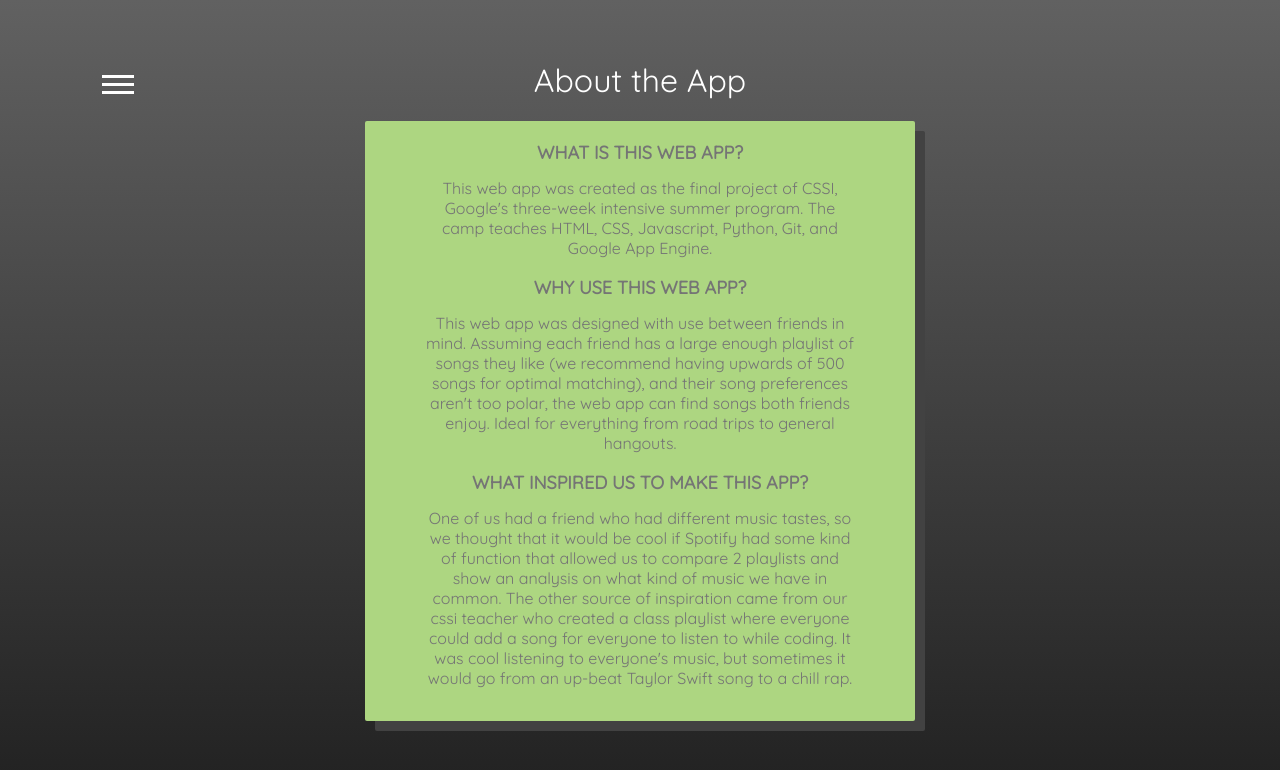
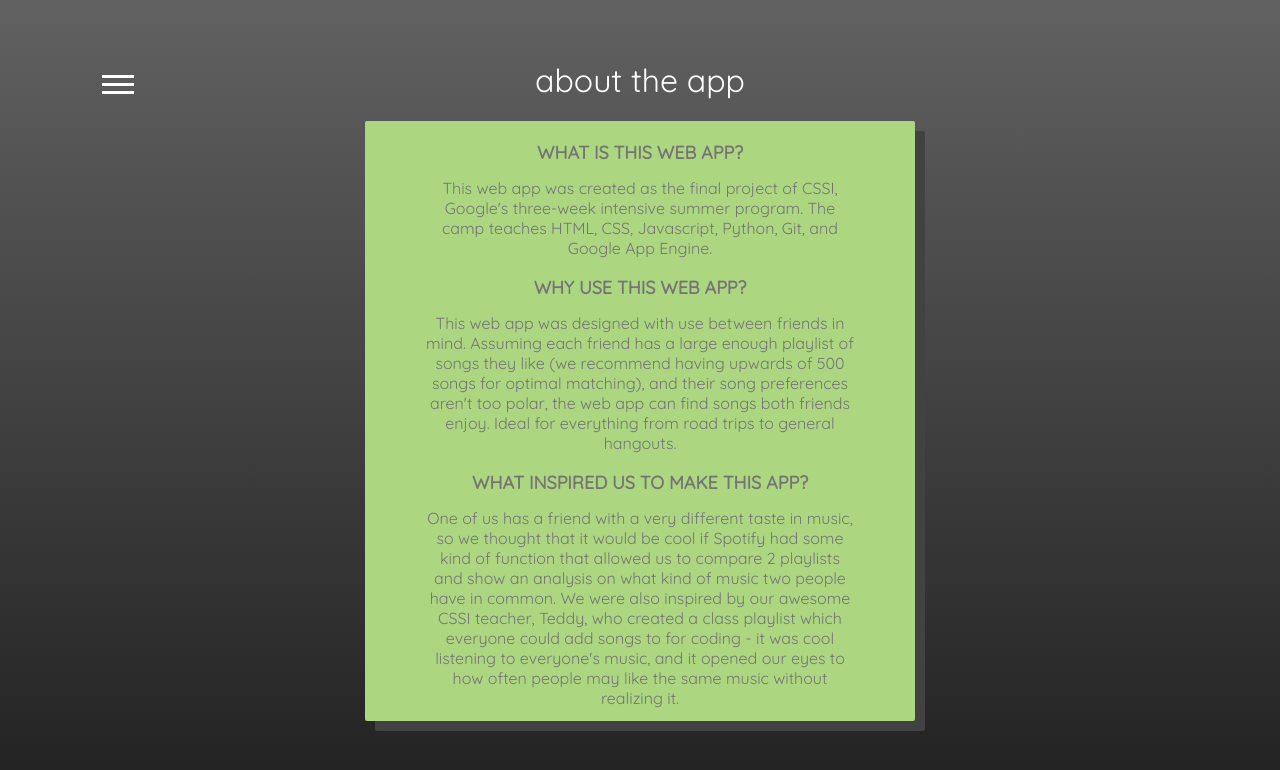
Before and after one commit to mirrorkeydev/SpotifyIntersection, a Python web app: template templates/aboutapp.html in a window 1280 px wide. Shown: the top 770 px of the page. Run offline with Jinja, Linux system fonts and the light colour scheme; the template is opened without the code that fills it, so the values that code supplies are empty.

Commit message:
finish commit

```diff
--- a/templates/aboutapp.html
+++ b/templates/aboutapp.html
@@ -101,6 +101,7 @@
         top: 64px;
         left: 83px;
         display: inline-block;
+        z-index: 1;
       }
 
       .button {
@@ -164,7 +165,7 @@
     </div>
 
     <center>
-      <h1>About the App</h1>
+      <h1>about the app</h1>
       <div class="container">
         <h5>WHAT IS THIS WEB APP?</h5>
         <p>This web app was created as the final project of CSSI, Google's three-week intensive
@@ -176,12 +177,11 @@
         matching), and their song preferences aren't too polar, the web app can find songs
         both friends enjoy. Ideal for everything from road trips to general hangouts.</p>
         <h5>WHAT INSPIRED US TO MAKE THIS APP?</h5>
-        <p>One of us had a friend who had different music tastes, so we thought that it would be cool if
+        <p>One of us has a friend with a very different taste in music, so we thought that it would be cool if
         Spotify had some kind of function that allowed us to compare 2 playlists and show an analysis on what
-        kind of music we have in common. The other source of inspiration came from our cssi teacher who
-        created a class playlist where everyone could add a song for everyone to listen to while coding.
-        It was cool listening to everyone's music, but sometimes it would go from an up-beat Taylor Swift
-        song to a chill rap.</p>
+        kind of music two people have in common. We were also inspired by our awesome CSSI teacher, Teddy, who
+        created a class playlist which everyone could add songs to for coding - it was cool listening to everyone's music, and it
+        opened our eyes to how often people may like the same music without realizing it.</p>
       </div>
     </center>
     <script type="text/javascript" srct="materialize/js/materialize.min.js">
```
Also changed, not shown: templates/aboutus.html (+10 -12 lines), templates/results2.html (+5 -8 lines), images/musicnote.png (renamed from templates/musicnote.png).
